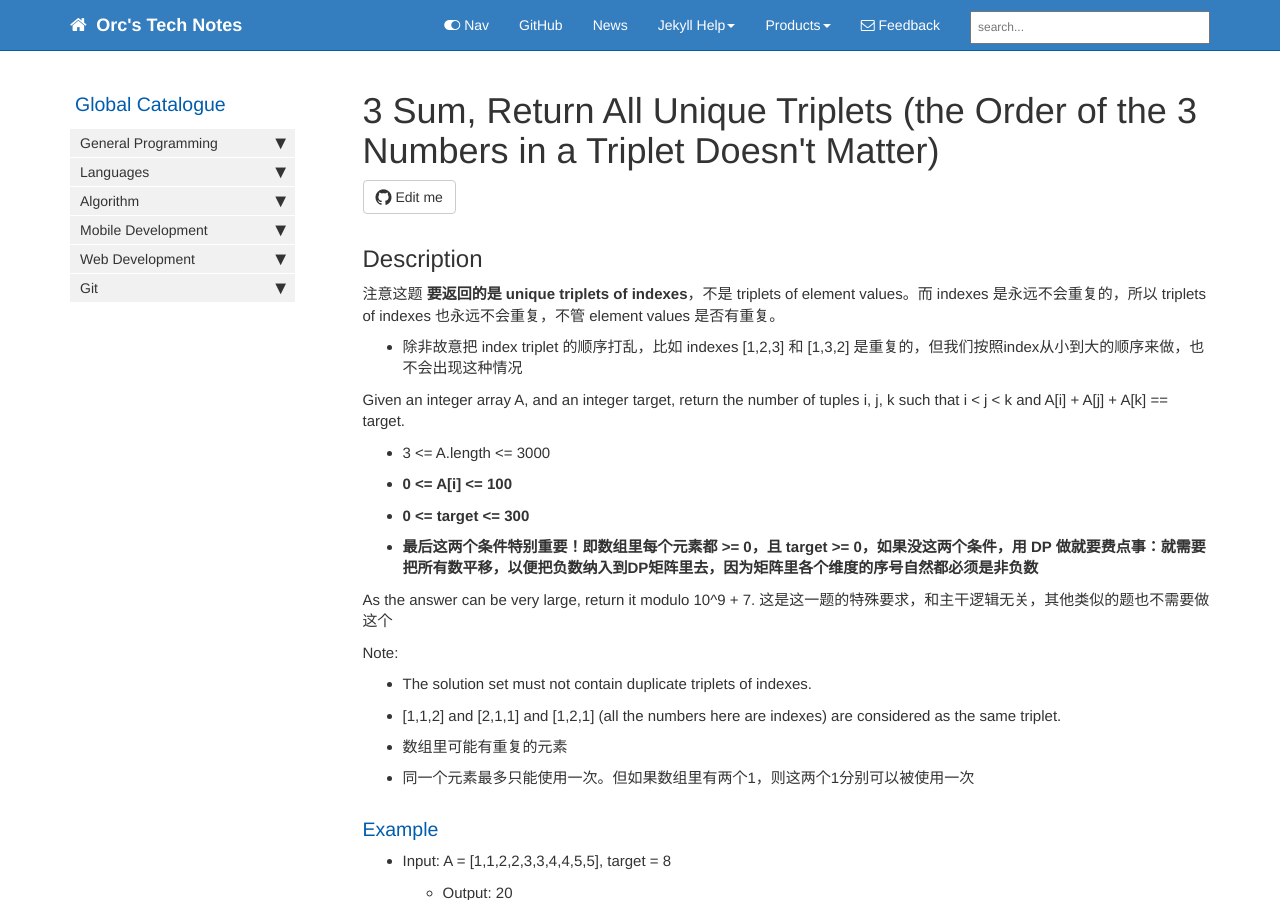
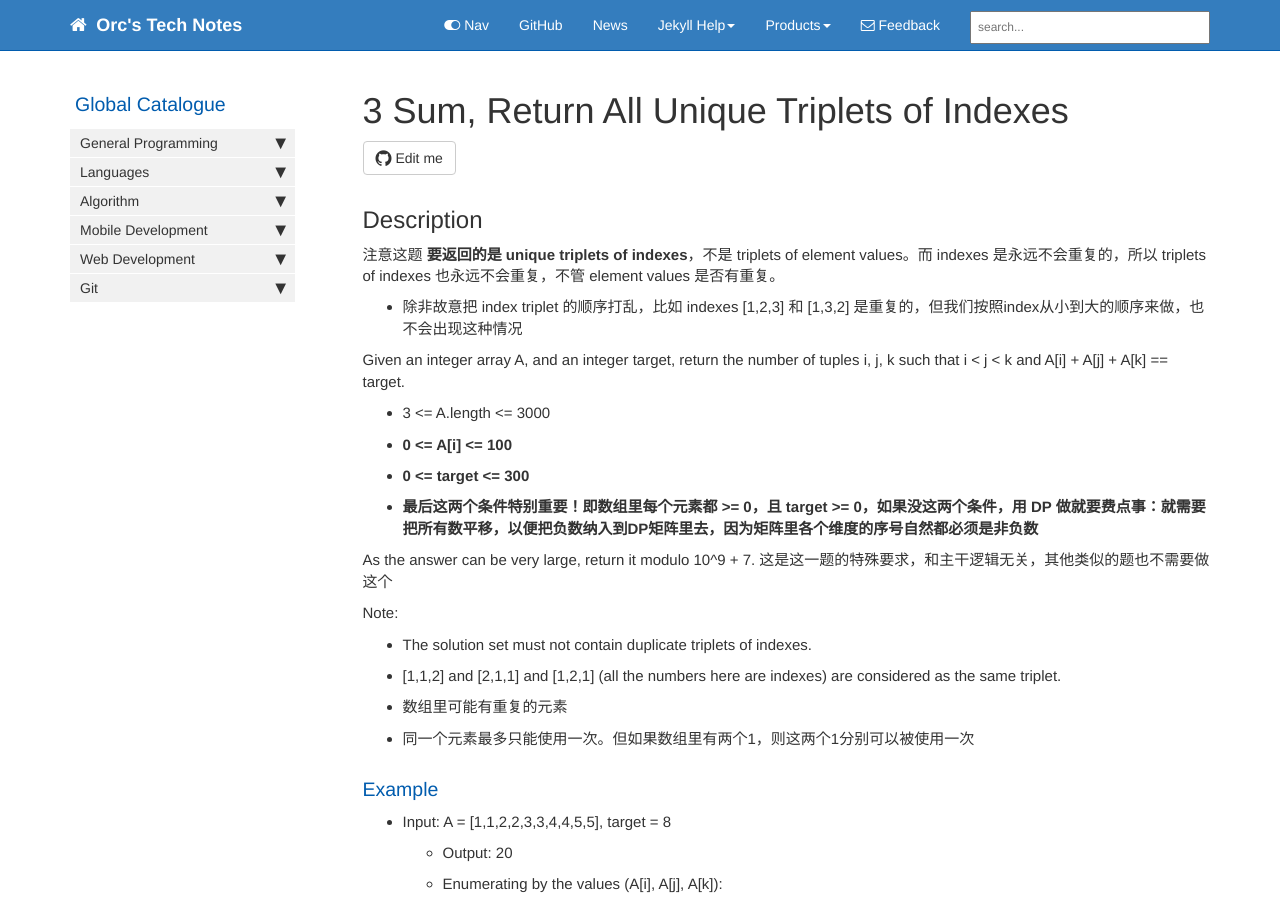
Before and after one commit to HungryOrc/hungryorc.github.io, a Jekyll site: the page built from pages/algorithm/algorithm_3Sum_numOfUniqueIndexTriplets.md, in a window 1280 px wide and 900 px high. Built offline with Jekyll 4.4.1, drawn with Linux system fonts in a browser that asks for light colours; nearby versions of some CDN libraries; comment, search, counter and statistics services are not loaded.

Commit message:
Update algorithm_3Sum_numOfUniqueIndexTriplets.md

```diff
--- a/pages/algorithm/algorithm_3Sum_numOfUniqueIndexTriplets.md
+++ b/pages/algorithm/algorithm_3Sum_numOfUniqueIndexTriplets.md
@@ -1,5 +1,5 @@
 ---
-title: "3 Sum, Return All Unique Triplets (the Order of the 3 Numbers in a Triplet Doesn't Matter)"
+title: "3 Sum, Return All Unique Triplets of Indexes"
 tags: [algorithm]
 keywords:
 summary:
```
